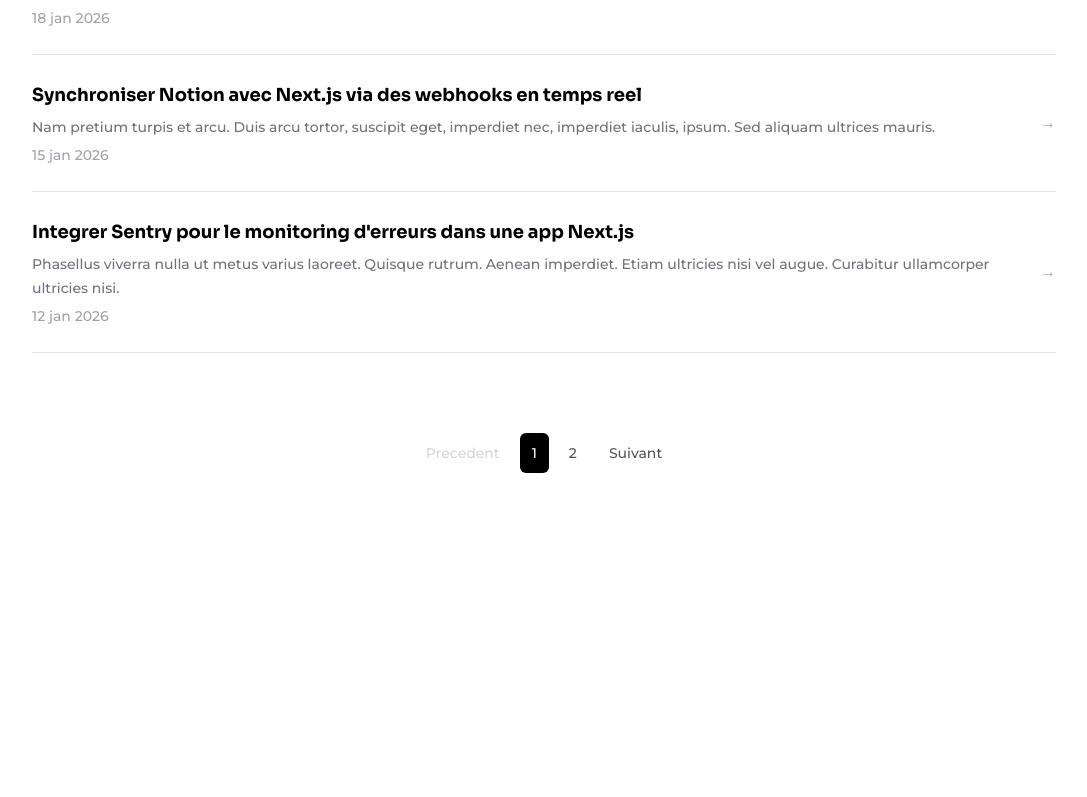
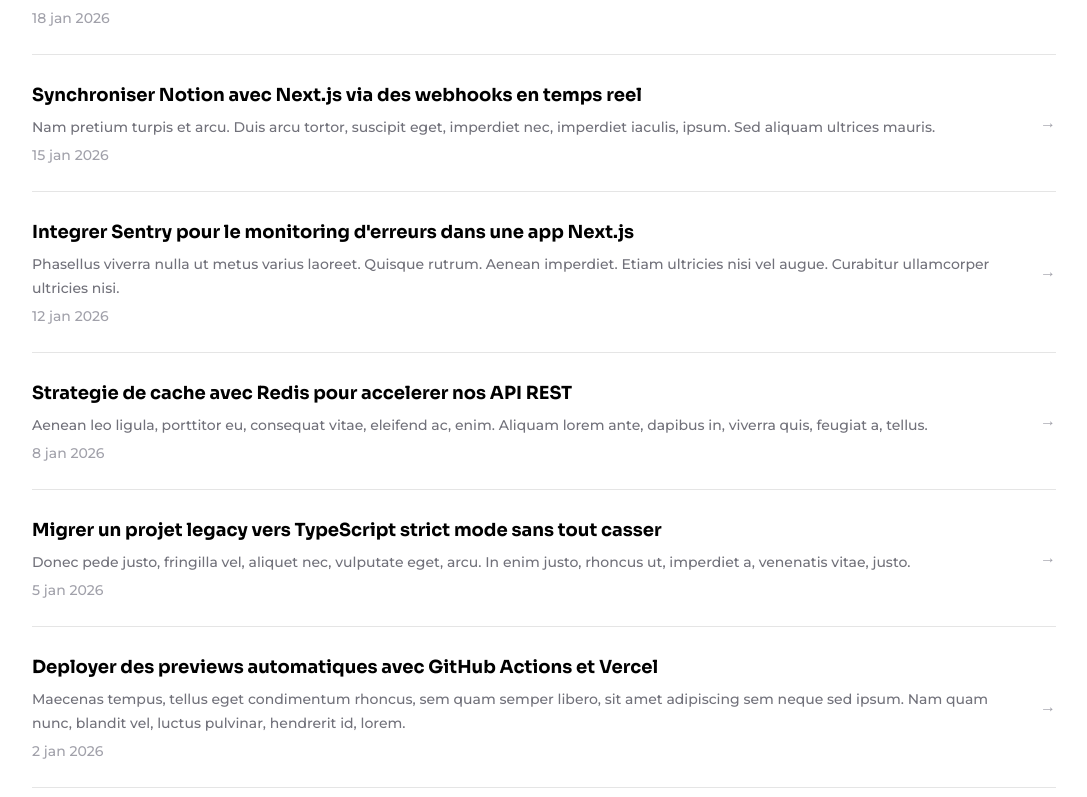
Before and after one commit to qrafttech/website, a Next.js app: page /blog in a window 1280 px wide. Shown: the part 1531-2328 px from the top of the page, without its empty margins (96-1183 px from the left). Before the commit the page ends 2100 px from the top, so only its background shows below. Built offline with nearby package versions, Linux system fonts and the light colour scheme.

Commit message:
refactor: remove premature error/loading/pagination from blog
These will be added back with the Notion integration.

```diff
--- a/app/blog/components/Pagination.tsx
+++ /dev/null
@@ -1,62 +0,0 @@
-import Link from "next/link";
-
-interface PaginationProps {
-  totalPages: number;
-  currentPage: number;
-}
-
-export default function Pagination({
-  totalPages,
-  currentPage,
-}: PaginationProps) {
-  const createPageURL = (pageNumber: number) => `/blog?page=${pageNumber}`;
-
-  return (
-    <div className="flex items-center justify-center gap-2 pt-8">
-      {currentPage <= 1 ? (
-        <span className="rounded-md px-3 py-2 text-sm text-zinc-300">
-          Precedent
-        </span>
-      ) : (
-        <Link
-          href={createPageURL(currentPage - 1)}
-          className="rounded-md px-3 py-2 text-sm text-zinc-600 hover:bg-zinc-100"
-        >
-          Precedent
-        </Link>
-      )}
-
-      {Array.from({ length: totalPages }, (_, i) => i + 1).map((page) =>
-        page === currentPage ? (
-          <span
-            key={page}
-            className="rounded-md bg-black px-3 py-2 text-sm text-white"
-          >
-            {page}
-          </span>
-        ) : (
-          <Link
-            key={page}
-            href={createPageURL(page)}
-            className="rounded-md px-3 py-2 text-sm text-zinc-600 hover:bg-zinc-100"
-          >
-            {page}
-          </Link>
-        )
-      )}
-
-      {currentPage >= totalPages ? (
-        <span className="rounded-md px-3 py-2 text-sm text-zinc-300">
-          Suivant
-        </span>
-      ) : (
-        <Link
-          href={createPageURL(currentPage + 1)}
-          className="rounded-md px-3 py-2 text-sm text-zinc-600 hover:bg-zinc-100"
-        >
-          Suivant
-        </Link>
-      )}
-    </div>
-  );
-}
--- a/app/blog/error.tsx
+++ /dev/null
@@ -1,25 +0,0 @@
-"use client";
-
-import FluidContainer from "../../components/FluidContainer";
-
-export default function BlogError({ reset }: { reset: () => void }) {
-  return (
-    <FluidContainer>
-      <div className="flex flex-col items-center gap-4 pt-16 pb-24 text-center">
-        <h2 className="font-serif text-2xl font-bold">
-          Une erreur est survenue
-        </h2>
-        <p className="text-zinc-500">
-          Impossible de charger les articles. Veuillez reessayer.
-        </p>
-        <button
-          type="button"
-          onClick={reset}
-          className="rounded-2xl border border-black bg-transparent px-8 py-3 font-medium text-black hover:bg-black/10"
-        >
-          Reessayer
-        </button>
-      </div>
-    </FluidContainer>
-  );
-}
--- a/app/blog/loading.tsx
+++ /dev/null
@@ -1,25 +0,0 @@
-import FluidContainer from "../../components/FluidContainer";
-
-export default function BlogLoading() {
-  return (
-    <FluidContainer>
-      <div className="pt-16 pb-24">
-        <div className="mx-auto h-12 w-48 animate-pulse rounded bg-zinc-200 p-6" />
-        <div className="space-y-4 py-12">
-          {Array.from({ length: 6 }, (_, i) => (
-            <div
-              key={i}
-              className="flex items-center justify-between border-b border-black/10 py-6"
-            >
-              <div className="flex-1 space-y-2">
-                <div className="h-5 w-3/4 animate-pulse rounded bg-zinc-200" />
-                <div className="h-4 w-1/2 animate-pulse rounded bg-zinc-100" />
-                <div className="h-3 w-24 animate-pulse rounded bg-zinc-100" />
-              </div>
-            </div>
-          ))}
-        </div>
-      </div>
-    </FluidContainer>
-  );
-}
--- a/app/blog/page.tsx
+++ b/app/blog/page.tsx
@@ -1,24 +1,9 @@
 import FluidContainer from "../../components/FluidContainer";
 import SectionTitle from "../../components/SectionTitle";
 import BlogCard from "../components/BlogCard";
-import Pagination from "./components/Pagination";
 import { articles } from "./data";
 
-const PAGE_SIZE = 10;
-
-interface BlogPageProps {
-  searchParams: Promise<{ page?: string }>;
-}
-
-export default async function BlogPage({ searchParams }: BlogPageProps) {
-  const { page } = await searchParams;
-  const totalPages = Math.ceil(articles.length / PAGE_SIZE);
-  const currentPage = Math.max(1, Math.min(Number(page) || 1, totalPages));
-  const pageArticles = articles.slice(
-    (currentPage - 1) * PAGE_SIZE,
-    currentPage * PAGE_SIZE
-  );
-
+export default function BlogPage() {
   return (
     <FluidContainer>
       <div className="pt-16 pb-24">
@@ -26,7 +11,7 @@ export default async function BlogPage({ searchParams }: BlogPageProps) {
           Nos articles
         </SectionTitle>
         <div className="py-12">
-          {pageArticles.map((article) => (
+          {articles.map((article) => (
             <BlogCard
               key={article.slug}
               slug={article.slug}
@@ -36,9 +21,6 @@ export default async function BlogPage({ searchParams }: BlogPageProps) {
             />
           ))}
         </div>
-        {totalPages > 1 && (
-          <Pagination totalPages={totalPages} currentPage={currentPage} />
-        )}
       </div>
     </FluidContainer>
   );
```
